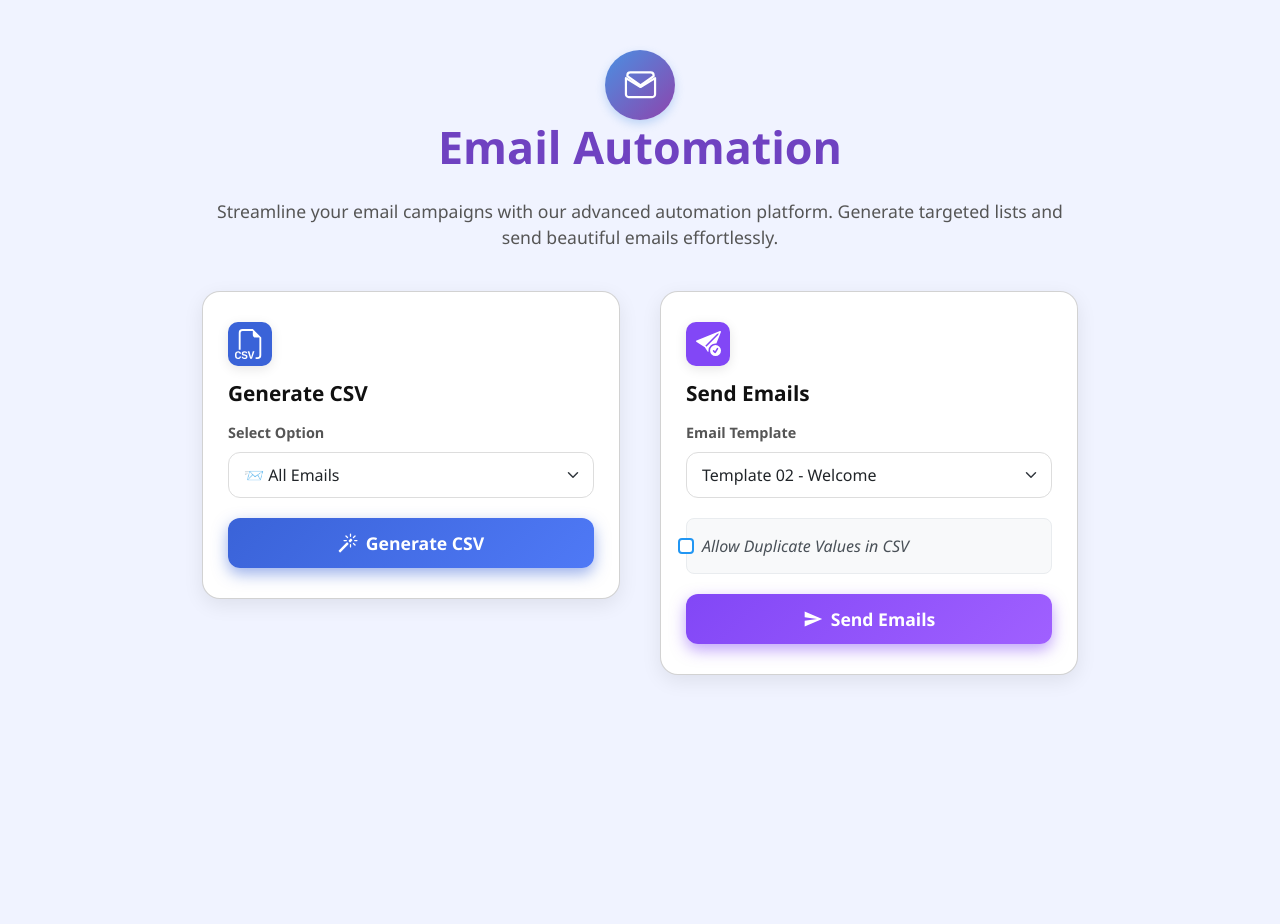
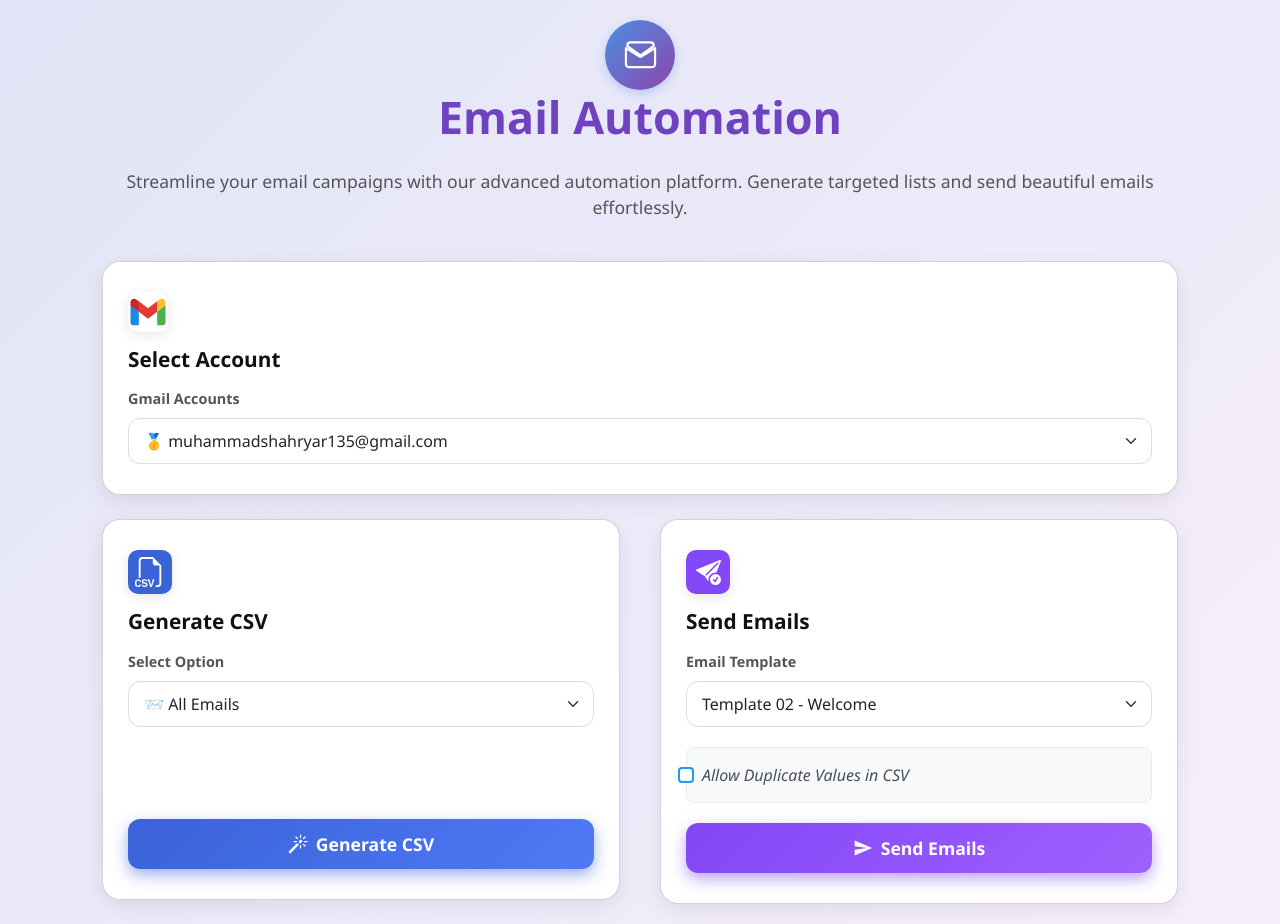
Before and after one commit to Shahryar123/EmailsSender_Sanitization-GmailerPro-, a Flask app: page / in a window 1280 px wide. Before the commit the page ends 677 px from the top, so only its background shows below. Run offline with Flask 3, Linux system fonts and the light colour scheme; some libraries are stand-ins or nearby versions.

Commit message:
feat: Select multiple Accounts

```diff
--- a/app.py
+++ b/app.py
@@ -4,6 +4,14 @@ from send_emails import run_email_sender
 
 app = Flask(__name__)
 app.secret_key = "super_secret_key"  # Required for session and flash messages
+
+@app.route("/set-account", methods=["POST"])
+def set_account():
+    selected = request.form.get("smtp_account")
+    if selected:
+        session["smtp_account"] = selected
+    return ("", 204)  # No content response
+
 
 @app.route("/", methods=["GET", "POST"])
 def index():
@@ -37,8 +45,13 @@ def index():
              # Get checkbox value (True if checked, False if not)
             allow_duplicates = request.form.get("allow_duplicates") == "1"
 
+            # Get selected account (default to 1 if not set)
+            account_number = session.get("smtp_account", "1")
+
             try:
-                logs = run_email_sender(template_name=template, allow_duplicates=allow_duplicates)
+                logs = run_email_sender(template_name=template,
+                                        allow_duplicates=allow_duplicates,
+                                        account_number=account_number)
                 for log in logs:
                     if "❌" in log or "Error" in log:
                         flash(log, "error")
--- a/static/style.css
+++ b/static/style.css
@@ -1,10 +1,13 @@
 body {
-    background: #f0f3ff;
+    /* background: linear-gradient(135deg, #f0f3ff 0%, #8e44ad 100%); */
+        background: linear-gradient(135deg, #e1e5f7, #f7eefb);
+
     font-family: 'Segoe UI', Tahoma, Geneva, Verdana, sans-serif;
 }
 .container {
-    max-width: 900px;
-    margin-top: 50px;
+    max-width: 1100px;
+    margin-top: 20px;
+    margin-bottom: 20px;
     text-align: center;
     color: #3a3a3a;
 }
@@ -194,3 +197,36 @@ svg.icon {
     height: 20px;
     fill: currentColor;
 }
+
+/* Select Account */
+.btn-account {
+    width: 100%;
+    background: #3a63d8;
+    background: linear-gradient(135deg, #b1bcdb, #0c309d);
+    border: none;
+    color: white;
+    font-weight: 600;
+    font-size: 1.1rem;
+    border-radius: 12px;
+    padding: 12px 0;
+    margin-top: 20px;
+    box-shadow: 0 6px 15px rgba(58, 99, 216, 0.5);
+    transition: background 0.3s ease;
+    display: flex;
+    justify-content: center;
+    align-items: center;
+    gap: 8px;
+}
+.btn-account:hover {
+    background: #3354cc;
+}
+.card-icon-acc {
+    width: 40px;
+    height: 40px;
+    margin-bottom: 15px;
+    border-radius: 10px;
+    display: flex;
+    align-items: center;
+    justify-content: center;
+    box-shadow: 0 3px 12px rgba(0,0,0,0.1);
+}
--- a/templates/index.html
+++ b/templates/index.html
@@ -2,12 +2,14 @@
 <html>
 <head>
     <title>Email Automation</title>
+    <link rel="icon" type="image/svg+xml" href="{{ url_for('static', filename='favicon.svg') }}">
+
     <link href="https://cdn.jsdelivr.net/npm/bootstrap@5.3.0/dist/css/bootstrap.min.css" rel="stylesheet">
     <link href="https://cdn.jsdelivr.net/npm/sweetalert2@11/dist/sweetalert2.min.css" rel="stylesheet">
     <link rel="stylesheet" href="{{ url_for('static', filename='style.css') }}">
 </head>
+
 <body>
-
     <div class="container">
         <!-- Center circle icon above the title -->
         <div class="icon-circle" aria-hidden="true">
@@ -20,7 +22,24 @@
         <h1 class="text-4xl md:text-5xl font-bold bg-gradient-to-r from-blue-600 via-purple-600 to-indigo-600 bg-clip-text text-transparent mb-4">Email Automation</h1>
         <p class="subtitle">Streamline your email campaigns with our advanced automation platform. Generate targeted lists and send beautiful emails effortlessly.</p>
 
+        <div class="card">
+            <div class="card-icon-acc" aria-hidden="true">
+                <svg xmlns="http://www.w3.org/2000/svg" x="0px" y="0px" width="100" height="100" viewBox="0 0 48 48">
+                <path fill="#4caf50" d="M45,16.2l-5,2.75l-5,4.75L35,40h7c1.657,0,3-1.343,3-3V16.2z"></path><path fill="#1e88e5" d="M3,16.2l3.614,1.71L13,23.7V40H6c-1.657,0-3-1.343-3-3V16.2z"></path><polygon fill="#e53935" points="35,11.2 24,19.45 13,11.2 12,17 13,23.7 24,31.95 35,23.7 36,17"></polygon><path fill="#c62828" d="M3,12.298V16.2l10,7.5V11.2L9.876,8.859C9.132,8.301,8.228,8,7.298,8h0C4.924,8,3,9.924,3,12.298z"></path><path fill="#fbc02d" d="M45,12.298V16.2l-10,7.5V11.2l3.124-2.341C38.868,8.301,39.772,8,40.702,8h0 C43.076,8,45,9.924,45,12.298z"></path>
+                </svg>
+            </div>
+            <h3>Select Account</h3>
+            <form method="post" class="mb-0">
+                    <label for="" class="form-label">Gmail Accounts</label>
+                    <select id="smtp_account" name="smtp_account" class="form-select" aria-label="Select Option">
+                        <option value="1" {% if session.get('smtp_account', '1') == '1' %}selected{% endif %}>🥇 muhammadshahryar135@gmail.com</option>
+                        <option value="2" {% if session.get('smtp_account', '1') == '2' %}selected{% endif %}>🥈 iqtechconsultancy@gmail.com</option>
+                        <!-- <option value="3" {% if session.get('smtp_account', '1') == '3' %}selected{% endif %}>🥉 muhammadshahryar135@gmail.com</option> -->
+                    </select>
+            </form>
+        </div>
 
+        </br>
         <div class="cards-row">
             <!-- Generate CSV Card -->
             <div class="card generate">
@@ -48,7 +67,7 @@
                             <input type="date" name="end_date" id="end_date" class="form-control">
                         </div>
                     </div>
-
+                    </br></br></br>
                     <button type="submit" name="generate_csv" class="btn btn-generate">
                         <svg xmlns="http://www.w3.org/2000/svg" width="20" height="20" fill="currentColor" class="bi bi-magic" viewBox="0 0 16 16">
                             <path d="M9.5 2.672a.5.5 0 1 0 1 0V.843a.5.5 0 0 0-1 0zm4.5.035A.5.5 0 0 0 13.293 2L12 3.293a.5.5 0 1 0 .707.707zM7.293 4A.5.5 0 1 0 8 3.293L6.707 2A.5.5 0 0 0 6 2.707zm-.621 2.5a.5.5 0 1 0 0-1H4.843a.5.5 0 1 0 0 1zm8.485 0a.5.5 0 1 0 0-1h-1.829a.5.5 0 0 0 0 1zM13.293 10A.5.5 0 1 0 14 9.293L12.707 8a.5.5 0 1 0-.707.707zM9.5 11.157a.5.5 0 0 0 1 0V9.328a.5.5 0 0 0-1 0zm1.854-5.097a.5.5 0 0 0 0-.706l-.708-.708a.5.5 0 0 0-.707 0L8.646 5.94a.5.5 0 0 0 0 .707l.708.708a.5.5 0 0 0 .707 0l1.293-1.293Zm-3 3a.5.5 0 0 0 0-.706l-.708-.708a.5.5 0 0 0-.707 0L.646 13.94a.5.5 0 0 0 0 .707l.708.708a.5.5 0 0 0 .707 0z"/>
@@ -150,5 +169,14 @@
         });
     });
 </script>
+<script>
+    document.getElementById("smtp_account").addEventListener("change", function () {
+        fetch("/set-account", {
+            method: "POST",
+            headers: { "Content-Type": "application/x-www-form-urlencoded" },
+            body: "smtp_account=" + encodeURIComponent(this.value)
+        });
+    });
+</script>
 </body>
 </html>
```
Also changed, not shown: send_emails.py (+8 -5 lines), static/favicon.svg (added). Lines whose indentation alone changed are shown as unchanged.
